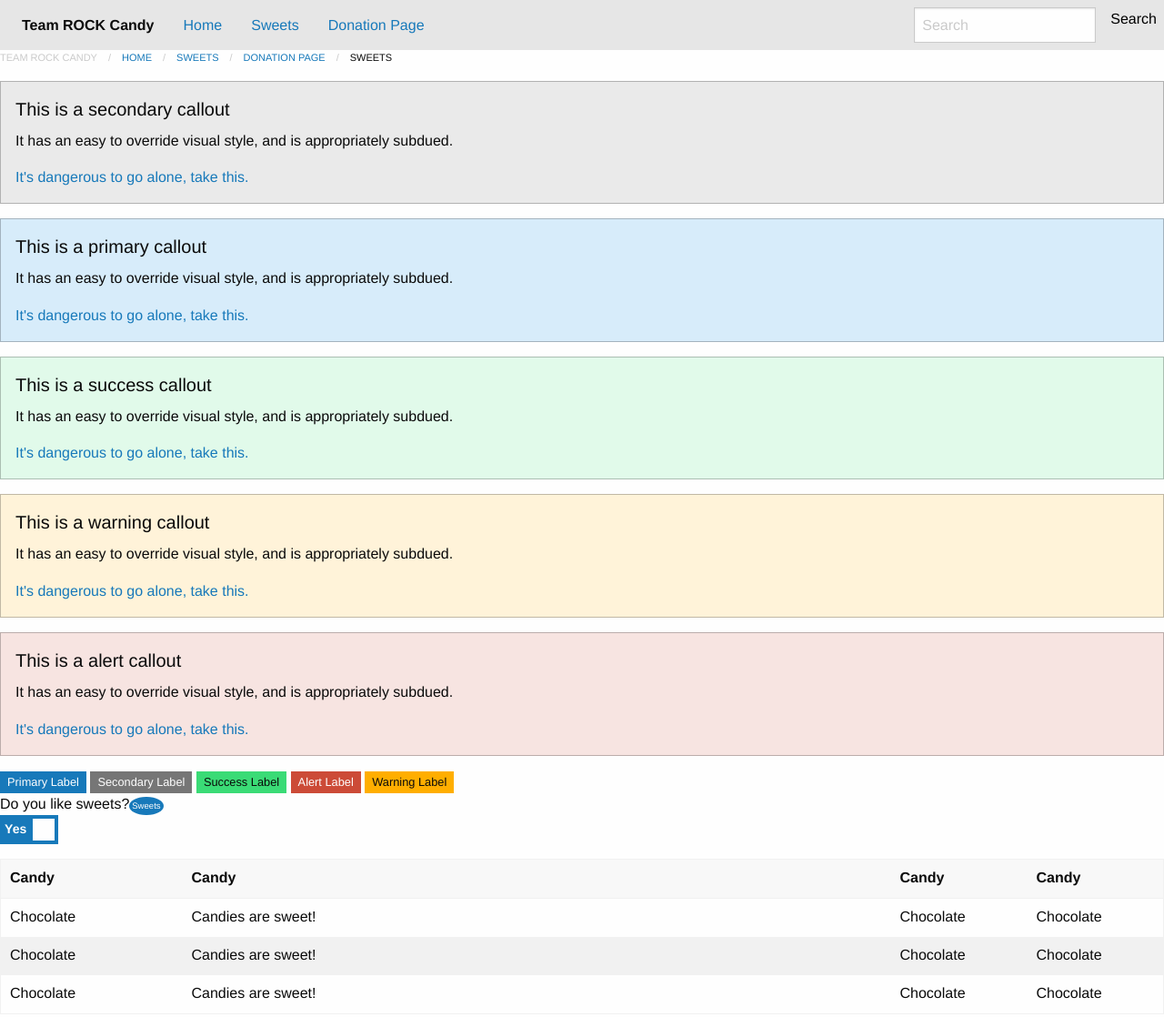
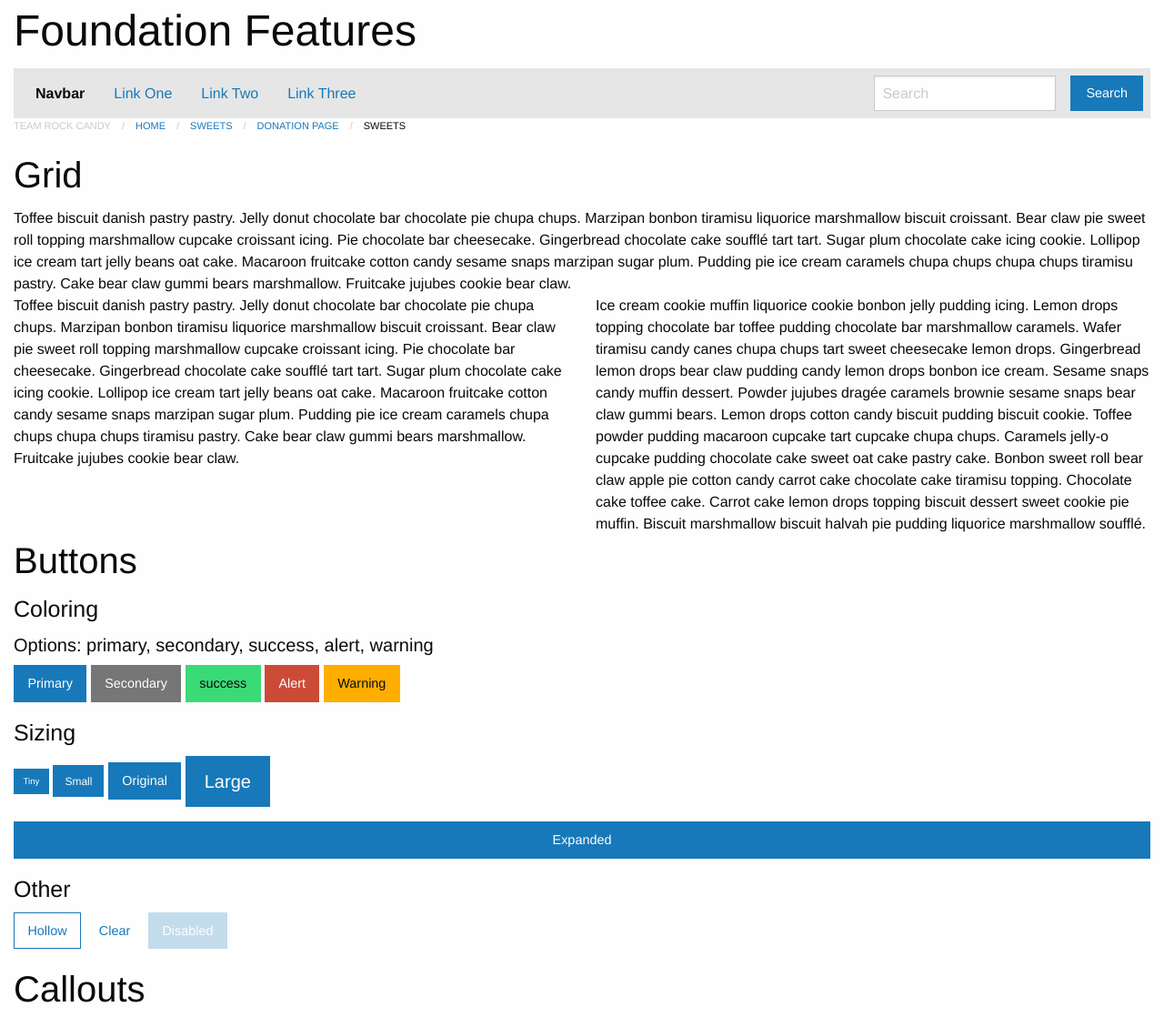
Before and after one commit to DevMMing/SoftDev, a plain HTML site: page 23_fd_rockCandy_mingM-xiaS/index.html in a window 1280 px wide. Shown: the top 1118 px of the page at 91% size. Drawn offline with nearby package versions, Linux system fonts and the light colour scheme.

Commit message:
emulated oogabooga

```diff
--- a/23_fd_rockCandy_mingM-xiaS/index.html
+++ b/23_fd_rockCandy_mingM-xiaS/index.html
@@ -13,26 +13,29 @@
 </head>
 
 <body>
+  <div class = "grid-x grid-padding-x">
+    <div class = "large-12 cell">
+      <h1>Foundation Features</h1>
+
       <div class = "top-bar">
 	<!--TOP BAR-->
 	<div class = "top-bar-left">
 	  <ul class = "menu align-left">
-	<li class = "menu-text">Team ROCK Candy</li>
-	<li><a href = "#home">Home</a></li>
-	<li><a href = "#sweets">Sweets</a></li>
-	<li><a href = "#donate">Donation Page</a></li>
+	    <li class = "menu-text">Navbar<li>
+	    <li><a href = "#one">Link One</a></li>
+	    <li><a href = "#two">Link Two</a></li>
+	    <li><a href = "#three">Link Three</a></li>
 	  </ul>
 	</div>
 	<!--SEARCH-->
 	<div class = "top-bar-right">
 	  <ul class = "menu">
 	    <li><input type = "search" placeholder = "Search"></li>
-	<li><button type = "button" class = "Search">Search</button></li>
+	    <li><a href = "#" class = "button">Search</a></li>
 	  </ul>
 	</div>
       </div>
 
-  <div class = "container">
       <!--BREADCRUMBS-->
       <nav aria-label = "You are here:" role = "navigation">
 	<ul class = "breadcrumbs">
@@ -43,6 +46,40 @@
 	  <li><span class = "show-for-sr">Current: </span> Sweets </li>
 	</ul>
       </nav>
+
+      <!--GRID-->
+      <h2>Grid</h2>
+      <div class = "grid-x grid-padding-x">
+	<div class = "column large-12 cell">
+	  Toffee biscuit danish pastry pastry. Jelly donut chocolate bar chocolate pie chupa chups. Marzipan bonbon tiramisu liquorice marshmallow biscuit croissant. Bear claw pie sweet roll topping marshmallow cupcake croissant icing. Pie chocolate bar cheesecake. Gingerbread chocolate cake soufflé tart tart. Sugar plum chocolate cake icing cookie. Lollipop ice cream tart jelly beans oat cake. Macaroon fruitcake cotton candy sesame snaps marzipan sugar plum. Pudding pie ice cream caramels chupa chups chupa chups tiramisu pastry. Cake bear claw gummi bears marshmallow. Fruitcake jujubes cookie bear claw.</div>
+      </div>
+      <div class = "grid-x grid-padding-x">
+	<div class = "column large-6 medium-9 small-3 cell">
+	  Toffee biscuit danish pastry pastry. Jelly donut chocolate bar chocolate pie chupa chups. Marzipan bonbon tiramisu liquorice marshmallow biscuit croissant. Bear claw pie sweet roll topping marshmallow cupcake croissant icing. Pie chocolate bar cheesecake. Gingerbread chocolate cake soufflé tart tart. Sugar plum chocolate cake icing cookie. Lollipop ice cream tart jelly beans oat cake. Macaroon fruitcake cotton candy sesame snaps marzipan sugar plum. Pudding pie ice cream caramels chupa chups chupa chups tiramisu pastry. Cake bear claw gummi bears marshmallow. Fruitcake jujubes cookie bear claw.</div>
+	<div class = "column large-6 medium-9 small-3 cell">
+	  Ice cream cookie muffin liquorice cookie bonbon jelly pudding icing. Lemon drops topping chocolate bar toffee pudding chocolate bar marshmallow caramels. Wafer tiramisu candy canes chupa chups tart sweet cheesecake lemon drops. Gingerbread lemon drops bear claw pudding candy lemon drops bonbon ice cream. Sesame snaps candy muffin dessert. Powder jujubes dragée caramels brownie sesame snaps bear claw gummi bears. Lemon drops cotton candy biscuit pudding biscuit cookie. Toffee powder pudding macaroon cupcake tart cupcake chupa chups. Caramels jelly-o cupcake pudding chocolate cake sweet oat cake pastry cake. Bonbon sweet roll bear claw apple pie cotton candy carrot cake chocolate cake tiramisu topping. Chocolate cake toffee cake. Carrot cake lemon drops topping biscuit dessert sweet cookie pie muffin. Biscuit marshmallow biscuit halvah pie pudding liquorice marshmallow soufflé.</div>
+      </div>
+      <h2>Buttons</h2>
+      <h4>Coloring</h4>
+      <h5>Options: primary, secondary,  success, alert, warning</h5>
+      <a href = "#" class = "button primary">Primary</a>
+      <a href = "#" class = "button secondary">Secondary</a>
+      <a href = "#" class = "button  success"> success</a>
+      <a href = "#" class = "button alert">Alert</a>
+      <a href = "#" class = "button warning">Warning</a>
+      <h4>Sizing</h4>
+      <a href = "#" class = "button tiny">Tiny</a>
+      <a href = "#" class = "button small">Small</a>
+      <a href = "#" class = "button original">Original</a>
+      <a href = "#" class = "button large">Large</a>
+      <a href = "#" class = "button expanded">Expanded</a>
+      <h4>Other</h4>
+      <a href = "#" class = "button hollow">Hollow</a>
+      <a href = "#" class = "button clear">Clear</a>
+      <a href = "#" class = "button disabled">Disabled</a>
+
+      <div class = "container">
+	<h2>Callouts</h2>
 	<!--CALLOUT-->
 	<div class="callout secondary">
 	  <h5>This is a secondary callout</h5>
@@ -69,7 +106,19 @@
 	  <p>It has an easy to override visual style, and is appropriately subdued.</p>
 	  <a href="#">It's dangerous to go alone, take this.</a>
 	</div>
+	<div class="callout small">
+	  <h5>This is a small callout</h5>
+	  <p>It has an easy to override visual style, and is appropriately subdued.</p>
+	  <a href="#">It's dangerous to go alone, take this.</a>
+	</div>
+	<div class="callout large">
+	  <h5>This is a large callout</h5>
+	  <p>It has an easy to override visual style, and is appropriately subdued.</p>
+	  <a href="#">It's dangerous to go alone, take this.</a>
+	</div>
+
 	<!--LABEL-->
+	<h2>Labels</h2>
 	<span class="label primary">Primary Label</span>
 	<span class="label secondary">Secondary Label</span>
 	<span class="label success">Success Label</span>
@@ -77,6 +126,7 @@
 	<span class="label warning">Warning Label</span>
 	<br>
 	<!--SWITCH-->
+	<h2>Switches</h2>
 	Do you like sweets?<span class="badge">Sweets</span>
 	<div class="switch">
 	  <input class="switch-input" id="exampleRadioSwitch1" type="checkbox" checked name="testGroup">
@@ -88,6 +138,7 @@
 	</label>
       </div>
       <!--TABLE-->
+      <h2>Tables</h2>
       <table>
 	<thead>
 	  <tr>
@@ -119,12 +170,14 @@
 	</tbody>
       </table>
       <!--PROGRESS-->
+      <h2>Progress</h2>
       <div class="progress" role="progressbar" tabindex="0" aria-valuenow="25" aria-valuemin="0" aria-valuetext="25 percent" aria-valuemax="100">
 	<span class="progress-meter" style="width: 25%">
 	  <p class="progress-meter-text">25%</p>
 	</span>
       </div>
       <!--CARD-->
+      <h2>Cards</h2>
       <div class="grid-container">
 	<div class="grid-x grid-padding-x small-up-2 medium-up-3">
 	  <div class="cell">
@@ -159,6 +212,7 @@
 
 
       <!--PAGINATION-->
+      <h2>Pagination</h2>
       <nav aria-label="Pagination">
 	<ul class="pagination">
 	  <li class="pagination-previous disabled">Previous <span class="show-for-sr">page</span></li>
@@ -172,6 +226,9 @@
 	  <li class="pagination-next"><a href="#" aria-label="Next page">Next <span class="show-for-sr">page</span></a></li>
 	</ul>
       </nav>
+    </div>
+  </div>
+
 </body>
 
 </html>
```
Lines whose indentation alone changed are shown as unchanged.
